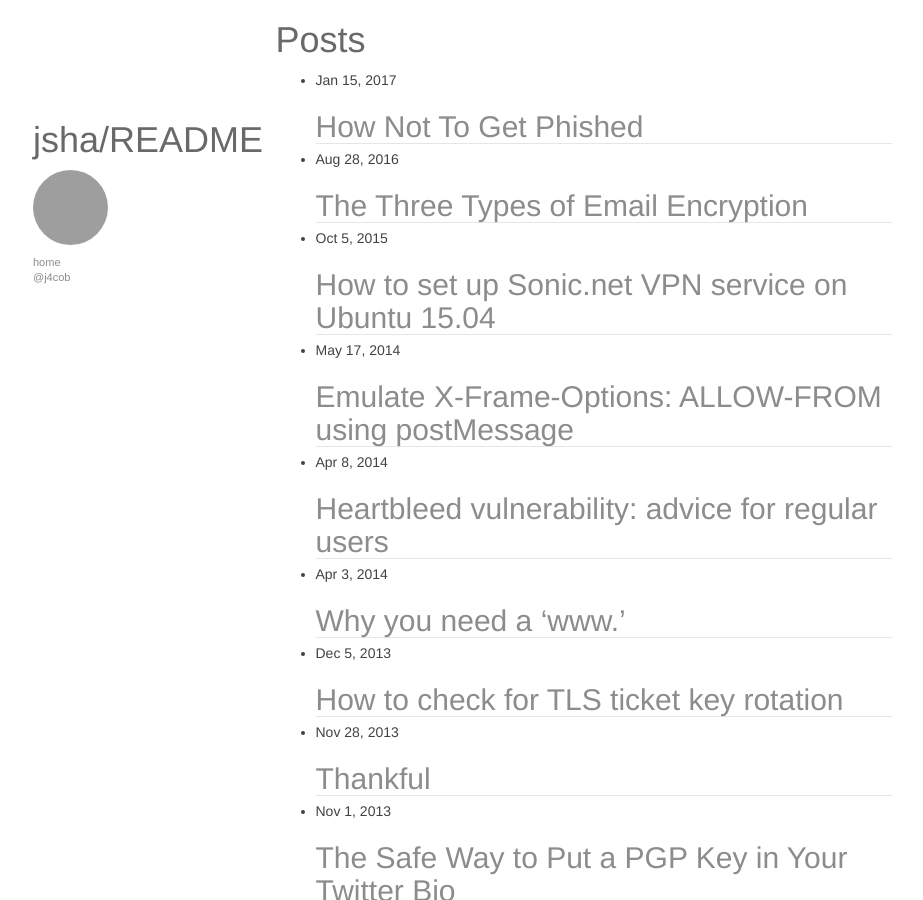
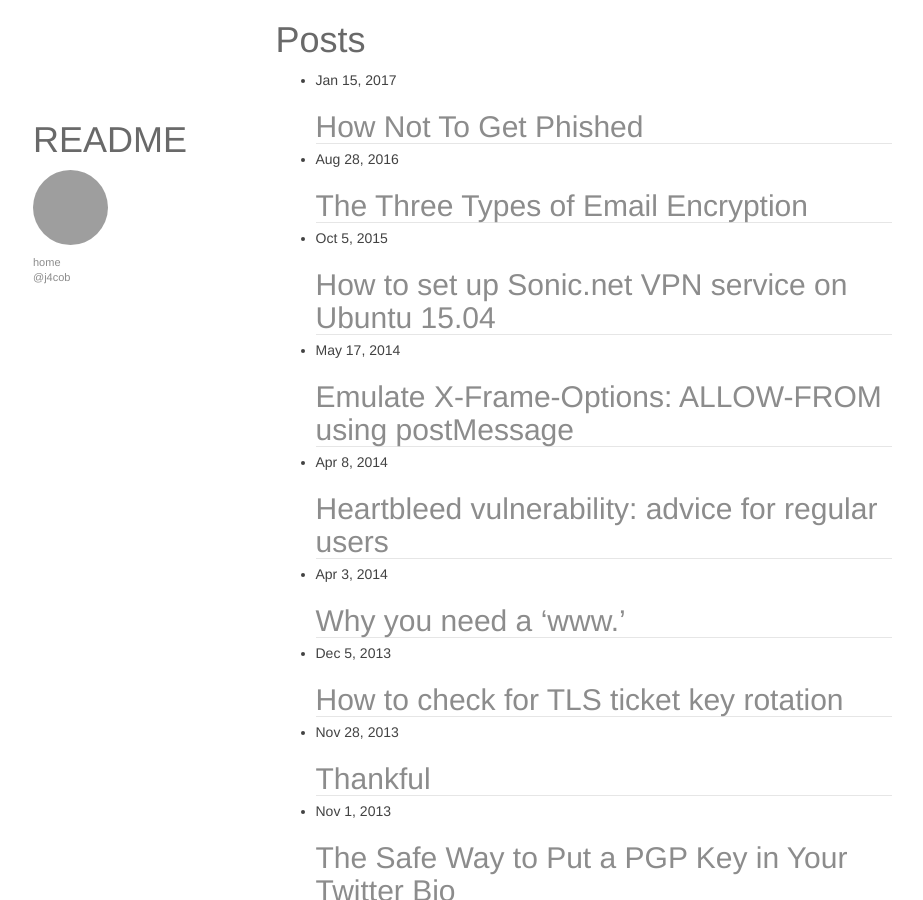
Before and after one commit to jsha/README, a Jekyll site: the page built from index.html, in a window 1280 px wide and 900 px high. Shown: the whole window, without its empty margins (137-1060 px from the left). Built offline with Jekyll 4.4.1, drawn with Linux system fonts in a browser that asks for light colours; nearby versions of some CDN libraries; Markdown is read by kramdown in place of the engine named in the settings; grey boxes are pictures that could not be loaded.

Commit message:
Change title.

```diff
--- a/_config.yml
+++ b/_config.yml
@@ -1,4 +1,4 @@
-name: jsha/README
+name: README
 markdown: redcarpet
 highlighter: pygments
 about:
```
